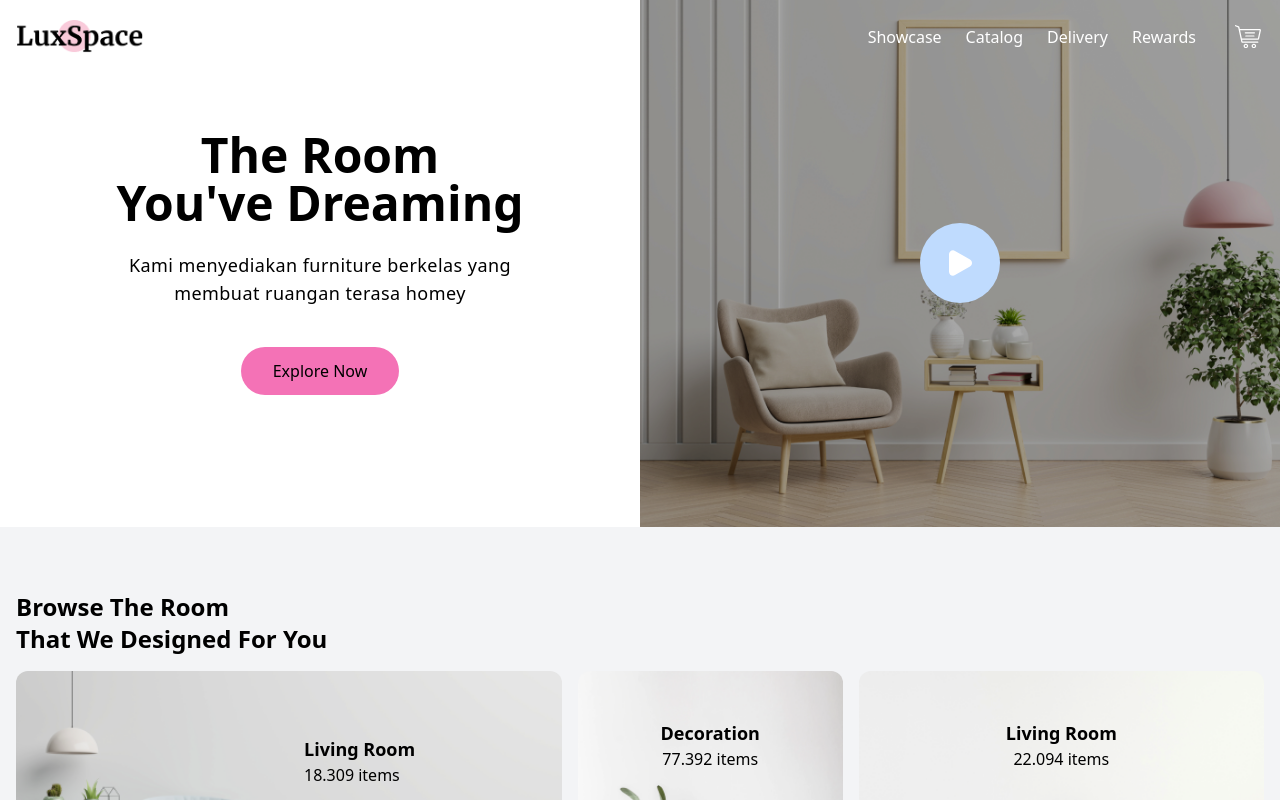
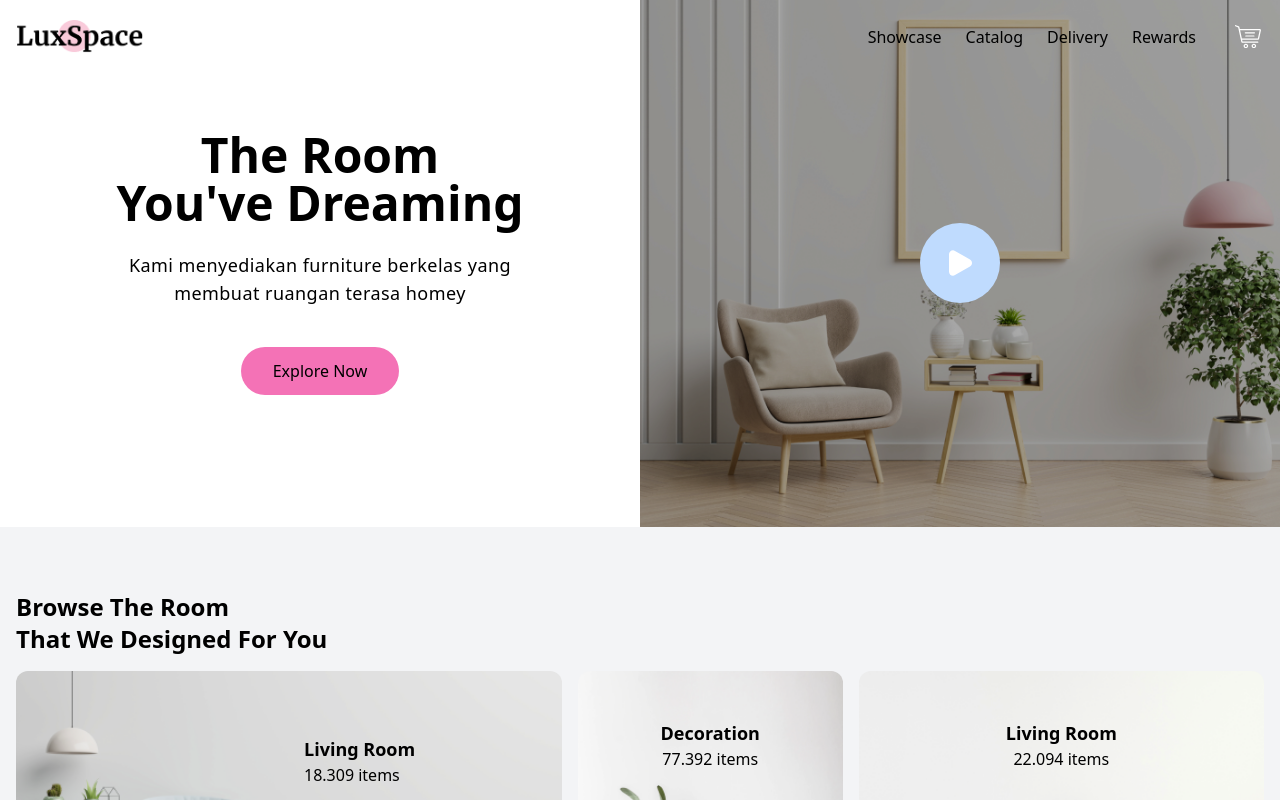
Before and after one commit to khusnulll/luxspace-react, a React (Vite) app: page / in a window 1280 px wide. Shown: the top 800 px of the page. Built offline with nearby package versions, Linux system fonts and the light colour scheme.

Commit message:
menambahkan breadcrubs dan halaman details

```diff
--- a/index.html
+++ b/index.html
@@ -2,7 +2,7 @@
 <html lang="en">
   <head>
     <meta charset="UTF-8" />
-    <link rel="icon" type="image/svg+xml" href="./public/assets/images/favicon.ico" />
+    <link rel="icon" type="image/svg+xml" href="/assets/images/favicon.ico" />
     <meta name="viewport" content="width=device-width, initial-scale=1.0" />
     <title>Home | Luxspace</title>
   </head>
--- a/src/App.jsx
+++ b/src/App.jsx
@@ -2,12 +2,14 @@ import React from "react";
 import { BrowserRouter, Route, Routes } from "react-router-dom";
 
 import Home from "./pages/Home.jsx";
+import Details from "./pages/Details.jsx";
 
 const App = () => {
   return (
     <BrowserRouter>
       <Routes>
-        <Route path="/" element={<Home />} />
+        <Route exact path="/" element={<Home />} />
+        <Route path="/details/:idc" element={<Details />} />
       </Routes>
     </BrowserRouter>
   );
--- a/src/components/Breadcrumb/Index.jsx
+++ b/src/components/Breadcrumb/Index.jsx
@@ -1,39 +1,30 @@
 import React from "react";
-import { ReactPropTypes } from "react";
-import { useNavigate } from "react-router-dom";
+import PropTypes from "prop-types";
+import { Link } from "react-router-dom";
 
-const Breadcrumb = ({ List }) => {
-  const navigate = useNavigate();
+const Breadcrumb = ({ list }) => {
   return (
     <section className="bg-gray-100 py-8 px-4">
       <div className="container mx-auto">
         <ul className="breadcrumb">
-          {List?.Map?.((item, index) => {
-            const arias = index === List?.length ? { "aria-label": "current page" } : {};
+          {list?.map?.((item, index) => {
+            const arias = index === list?.length - 1 ? { "aria-label": "current page" } : {};
             return (
               <li key={item.url}>
-                <a href="index.html">Home</a>
+                <Link to={item.url} {...arias}>
+                  {item.name}
+                </Link>
               </li>
             );
           })}
-          <li>
-            <a href="index.html">Home</a>
-          </li>
-          <li>
-            <a href="#">Office Room</a>
-          </li>
-          <li>
-            <a href="#" aria-label="current-page">
-              Details
-            </a>
-          </li>
         </ul>
       </div>
     </section>
   );
 };
 
+Breadcrumb.propTypes = {
+  list: PropTypes.array.isRequired,
+};
+
 export default Breadcrumb;
-Breadcrumb.ReactPropTypes = {
-  list: ReactPropTypes.array.isRequired,
-};
--- a/src/pages/Details.jsx
+++ b/src/pages/Details.jsx
@@ -9,7 +9,7 @@ import Footer from "../parts/Footer.jsx";
 function Details() {
   return (
     <div>
-      <Header />
+      <Header theme={"black"} />
       <Breadcrumb
         list={[
           { url: "/", name: "home" },
--- a/src/parts/Header.jsx
+++ b/src/parts/Header.jsx
@@ -1,7 +1,7 @@
 import React from "react";
 import { useNavigate } from "react-router-dom";
 
-const Header = () => {
+const Header = ({ theme, position }) => {
   const navigate = useNavigate();
   return (
     <header className="absolute w-screen z-50 px-4">
@@ -14,22 +14,22 @@ const Header = () => {
           <div className="w-auto">
             <ul className="fixed bg-white text-black inset-0 flex flex-col invisible items-center justify-center opacity-0 md:visible md:flex-row md:bg-transparent md:relative md:opacity-100 md:flex md:items-center" id="menu">
               <li className="mx-3 py-6 md:py-0">
-                <a className="sm:text-black md:text-white hover:underline" onClick={() => navigate("/showcase")}>
+                <a className={["hover:underline", theme === "white" ? "text-black md:text-white" : "text-white md:text-black"]} onClick={() => navigate("/showcase")}>
                   Showcase
                 </a>
               </li>
               <li className="mx-3 py-6 md:py-0">
-                <a className="sm:text-black md:text-white hover:underline" onClick={() => navigate("/catalog")}>
+                <a className={["hover:underline", theme === "white" ? "text-black md:text-white" : "text-white md:text-black"]} onClick={() => navigate("/catalog")}>
                   Catalog
                 </a>
               </li>
               <li className="mx-3 py-6 md:py-0">
-                <a className="sm:text-black md:text-white hover:underline" onClick={() => navigate("/delivery")}>
+                <a className={["hover:underline", theme === "white" ? "text-black md:text-white" : "text-white md:text-black"]} onClick={() => navigate("/delivery")}>
                   Delivery
                 </a>
               </li>
               <li className="mx-3 py-6 md:py-0">
-                <a className="sm:text-black md:text-white hover:underline" onClick={() => navigate("/rewards")}>
+                <a className={["hover:underline", theme === "white" ? "text-black md:text-white" : "text-white md:text-black"]} onClick={() => navigate("/rewards")}>
                   Rewards
                 </a>
               </li>
```
